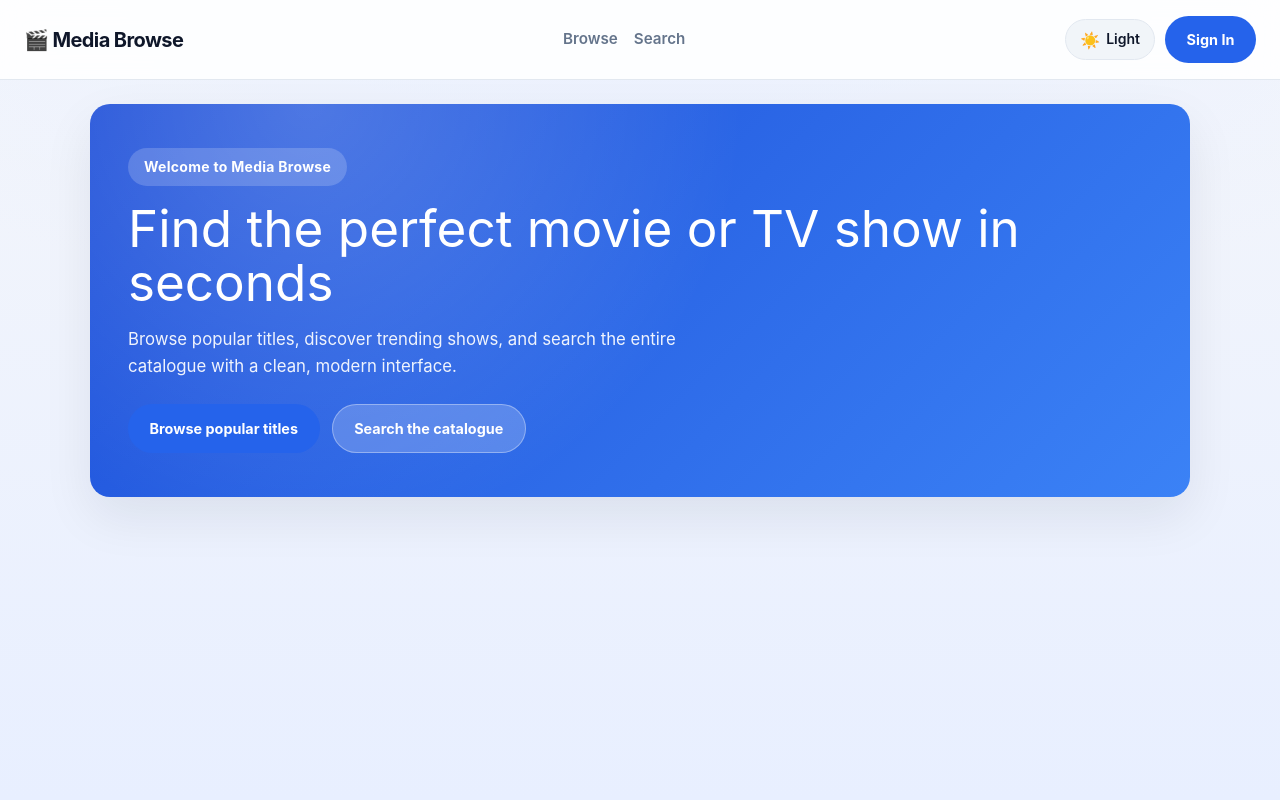
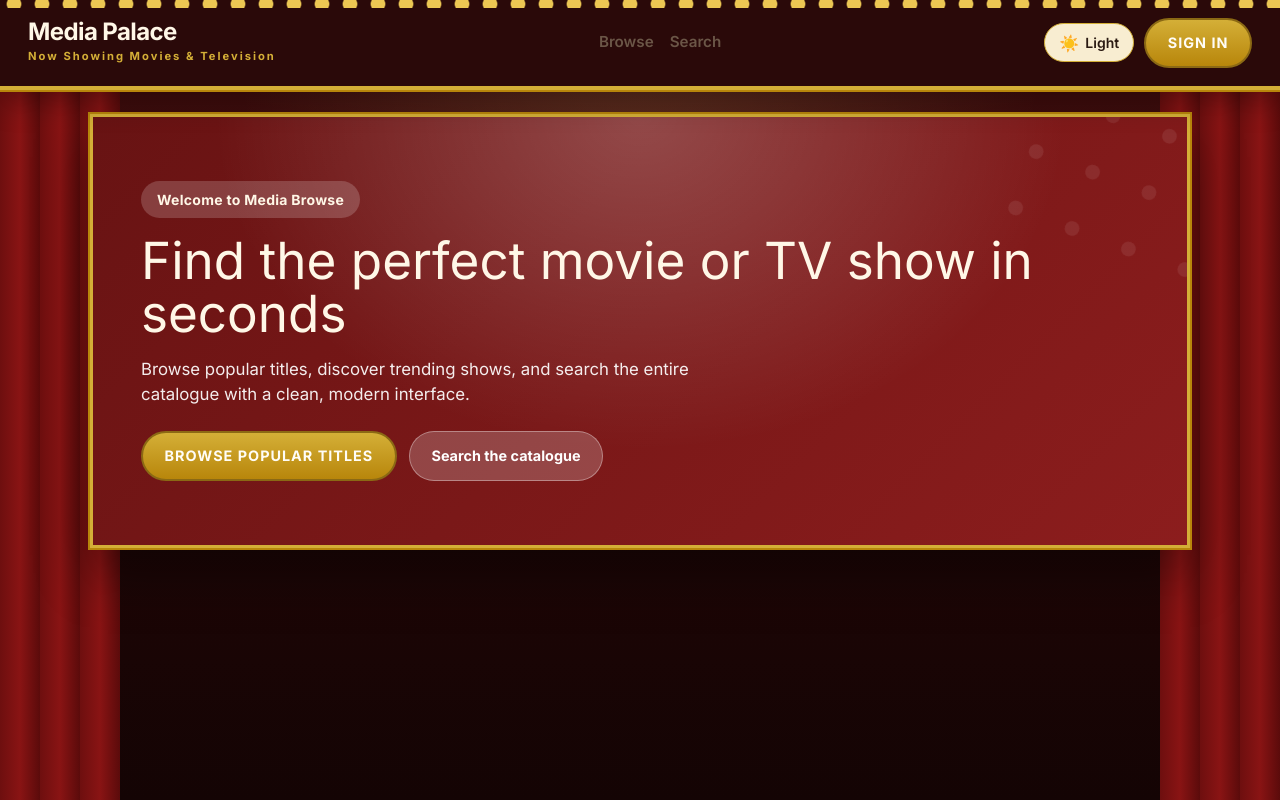
Before and after one commit to UWT-TCSS460-SP26/group-project-frontend-public-group-6, a Next.js app: page / in a window 1280 px wide. Built offline with nearby package versions, Linux system fonts and the light colour scheme; no server answers.

Commit message:
Inital design stage - colors and background

```diff
--- a/app/globals.css
+++ b/app/globals.css
@@ -3,37 +3,35 @@
 /* ─── Light theme (default) ─── */
 :root {
   color-scheme: light;
-  --background: #f4f6fb;
-  --background-accent: #e8efff;
-  --surface: #ffffff;
-  --surface-strong: #f8fafc;
-  --surface-muted: #f1f5f9;
-  --text: #0f172a;
-  --muted: #64748b;
-  --border: #e2e8f0;
-  --border-strong: #cbd5e1;
-  --accent: #2563eb;
-  --accent-hover: #1d4ed8;
-  --accent-soft: #dbeafe;
-  --accent-text: #1e40af;
-  --on-accent: #ffffff;
-  --link: #2563eb;
-  --code-bg: #f1f5f9;
-  --code-text: #334155;
-  --shadow: 0 20px 50px rgba(15, 23, 42, 0.08);
-  --shadow-sm: 0 8px 24px rgba(15, 23, 42, 0.06);
-  --radius: 16px;
-  --hero-start: #1d4ed8;
-  --hero-end: #3b82f6;
-  --alert-bg: #fef2f2;
-  --alert-border: #fecaca;
-  --alert-text: #991b1b;
-  --genre-bg: #e2e8f0;
-  --genre-text: #334155;
-  --thumb-bg: #e2e8f0;
-  --thumb-empty: #64748b;
-  --input-bg: #ffffff;
-  --header-bg: rgba(255, 255, 255, 0.88);
+
+  --background: #1a0b0b;
+  --background-accent: #3d1010;
+
+  --surface: #fff7e7;
+  --surface-strong: #fffdf7;
+  --surface-muted: #f8edd1;
+
+  --text: #2a1a12;
+  --muted: #6b5647;
+
+  --border: #d4af37;
+  --border-strong: #b8860b;
+
+  --accent: #b8860b;
+  --accent-hover: #d4af37;
+
+  --accent-soft: rgba(212, 175, 55, 0.15);
+  --accent-text: #5c3f00;
+  --on-accent: #fffdf7;
+
+  --link: #8b6914;
+
+  --hero-start: #5f1111;
+  --hero-end: #8f1a1a;
+
+  --header-bg: rgba(32, 8, 8, 0.94);
+
+  --radius: 18px;
 }
 
 /* ─── Dark theme (class toggle — wins over system preference) ─── */
@@ -82,22 +80,29 @@ html {
 body {
   margin: 0;
   min-height: 100vh;
+
   background:
-    radial-gradient(ellipse 80% 50% at 50% -10%, var(--background-accent), transparent),
-    linear-gradient(180deg, var(--background) 0%, var(--background-accent) 100%);
+    radial-gradient(
+      ellipse at center top,
+      rgba(255,223,128,.18),
+      transparent 45%
+    ),
+    linear-gradient(
+      180deg,
+      #4b0f0f 0%,
+      #240707 45%,
+      #140404 100%
+    );
+
   color: var(--text);
-  font-family:
-    "Inter",
-    system-ui,
-    -apple-system,
-    BlinkMacSystemFont,
-    "Segoe UI",
-    sans-serif;
-  line-height: 1.6;
-  text-rendering: optimizeLegibility;
+
+  font-family: var(--font-body);
+
+  position: relative;
+
   transition:
-    background 0.25s ease,
-    color 0.2s ease;
+    background .25s ease,
+    color .2s ease;
 }
 
 button,
@@ -148,20 +153,51 @@ main {
 
 /* ─── Header ─── */
 .site-header {
+  position: sticky;
+  top: 0;
+  z-index: 100;
+
+  background: #2a0909;
+
+  border-bottom: 4px solid #d4af37;
+
+  box-shadow:
+    0 0 0 2px #b8860b,
+    0 10px 30px rgba(0,0,0,.35);
+
+  padding: 18px 28px;
+
   display: flex;
   align-items: center;
   justify-content: space-between;
-  gap: 18px;
-  padding: 16px 24px;
-  background: var(--header-bg);
-  backdrop-filter: blur(14px);
-  border-bottom: 1px solid var(--border);
-  position: sticky;
+}
+.site-header::before {
+  content: "";
+
+  position: absolute;
+  left: 0;
+  right: 0;
   top: 0;
-  z-index: 20;
-  transition:
-    background 0.25s ease,
-    border-color 0.25s ease;
+
+  height: 8px;
+
+  background:
+    radial-gradient(circle,#ffd95b 0 45%,transparent 55%)
+    repeat-x;
+
+  background-size: 28px 8px;
+
+  animation: marqueeGlow 4s ease-in-out infinite;
+}
+
+@keyframes marqueeGlow {
+  0%,100% {
+    opacity:.7;
+  }
+
+  50% {
+    opacity:1;
+  }
 }
 
 .site-logo {
@@ -169,6 +205,21 @@ main {
   font-weight: 700;
   letter-spacing: -0.03em;
   color: var(--text);
+}
+
+.logo-main {
+  display:block;
+  font-size:1.5rem;
+  line-height:1;
+  color:#fff7e7;
+}
+
+.logo-sub {
+  display:block;
+  font-size:.7rem;
+  letter-spacing:2px;
+  color:#d4af37;
+  margin-top:4px;
 }
 
 .site-nav {
@@ -293,20 +344,60 @@ main {
 .hero {
   position: relative;
   overflow: hidden;
-  border-radius: calc(var(--radius) + 4px);
-  background: linear-gradient(135deg, var(--hero-start), var(--hero-end));
-  color: #fff;
-  padding: 44px 38px;
-  box-shadow: var(--shadow);
-  margin-bottom: 32px;
+
+  background:
+    linear-gradient(
+      135deg,
+      #681313,
+      #8c1d1d
+    );
+
+  border: 3px solid #d4af37;
+
+  color: #fff7e7;
+
+  box-shadow:
+    0 0 0 2px #b8860b,
+    0 25px 50px rgba(0,0,0,.4);
+
+  padding: 64px 48px;
 }
 
 .hero::before {
-  content: "";
-  position: absolute;
-  inset: 0;
-  background: radial-gradient(circle at 20% 0%, rgba(255, 255, 255, 0.2), transparent 45%);
-  pointer-events: none;
+  content:"";
+
+  position:absolute;
+  inset:0;
+
+  background:
+    radial-gradient(
+      ellipse at center top,
+      rgba(255,255,255,.22),
+      transparent 55%
+    );
+
+  pointer-events:none;
+}
+.hero::after {
+  content:"";
+
+  position:absolute;
+
+  width:260px;
+  height:260px;
+
+  top:-80px;
+  right:-80px;
+
+  opacity:.08;
+
+  background-image:
+    radial-gradient(circle,white 15%,transparent 18%),
+    radial-gradient(circle,white 15%,transparent 18%);
+
+  background-size:60px 60px;
+
+  transform:rotate(20deg);
 }
 
 .hero h1,
@@ -500,8 +591,19 @@ details[open] .filters-summary::after {
 }
 
 .btn-primary {
-  background: var(--accent);
-  color: var(--on-accent);
+  background:
+    linear-gradient(
+      180deg,
+      #d4af37,
+      #b8860b
+    );
+
+  color:#fffdf7;
+
+  border:2px solid #8b6914;
+
+  text-transform:uppercase;
+  letter-spacing:1px;
 }
 
 .btn-primary:hover {
@@ -537,22 +639,21 @@ details[open] .filters-summary::after {
 }
 
 .media-card {
-  display: grid;
-  gap: 0;
-  border-radius: 14px;
-  overflow: hidden;
-  background: var(--surface-strong);
-  border: 1px solid var(--border);
-  transition:
-    transform 0.2s ease,
-    border-color 0.2s ease,
-    box-shadow 0.2s ease;
+  overflow:hidden;
+
+  border:2px solid #d4af37;
+
+  background:#fffaf0;
+
+  transition:all .25s ease;
 }
 
 .media-card:hover {
-  transform: translateY(-3px);
-  border-color: var(--accent);
-  box-shadow: var(--shadow-sm);
+  transform:translateY(-8px);
+
+  box-shadow:
+    0 0 20px rgba(212,175,55,.4),
+    0 15px 40px rgba(0,0,0,.25);
 }
 
 .media-card__thumb {
@@ -565,6 +666,14 @@ details[open] .filters-summary::after {
   width: 100%;
   height: 100%;
   object-fit: cover;
+}
+
+.media-card__thumb img {
+  transition:transform .35s ease;
+}
+
+.media-card:hover .media-card__thumb img {
+  transform:scale(1.05);
 }
 
 .media-card__thumb--empty {
@@ -592,10 +701,11 @@ details[open] .filters-summary::after {
 }
 
 .detail-poster {
-  border-radius: 14px;
-  overflow: hidden;
-  border: 1px solid var(--border);
-  background: var(--thumb-bg);
+  border:4px solid #d4af37;
+
+  box-shadow:
+    0 0 0 2px #8b6914,
+    0 15px 40px rgba(0,0,0,.25);
 }
 
 .detail-poster img {
@@ -624,12 +734,10 @@ details[open] .filters-summary::after {
 }
 
 .genre-tag {
-  background: var(--genre-bg);
-  color: var(--genre-text);
-  border-radius: 999px;
-  padding: 4px 12px;
-  font-size: 0.8rem;
-  font-weight: 600;
+  background:#b8860b;
+  color:#fff7e7;
+  border:1px solid #8b6914;
+  font-weight:700;
 }
 
 .body-text {
@@ -1135,3 +1243,29 @@ details[open] .filters-summary::after {
     padding: 32px 24px;
   }
 }
+body::before,
+body::after {
+  content:"";
+  position:fixed;
+  top:0;
+  width:120px;
+  height:100vh;
+  z-index:-1;
+  pointer-events:none;
+
+  background:
+    repeating-linear-gradient(
+      90deg,
+      #6e0f0f 0px,
+      #891414 20px,
+      #5b0b0b 40px
+    );
+}
+
+body::before {
+  left:0;
+}
+
+body::after {
+  right:0;
+}
--- a/app/layout.tsx
+++ b/app/layout.tsx
@@ -1,12 +1,23 @@
 import type { Metadata } from "next";
 import Header from "@/components/Header";
 import ThemeScript from "@/components/ThemeScript";
+import { Cinzel, Inter } from "next/font/google";
 import "./globals.css";
 
 export const metadata: Metadata = {
   title: "Media Browse",
   description: "Sprint 6 Consumer App",
 };
+
+const cinzel = Cinzel({
+  subsets: ["latin"],
+  variable: "--font-heading",
+});
+
+const inter = Inter({
+  subsets: ["latin"],
+  variable: "--font-body",
+});
 
 export default function RootLayout({
   children,
@@ -18,7 +29,7 @@ export default function RootLayout({
       <head>
         <ThemeScript />
       </head>
-      <body className="app-shell">
+      <body className={`${cinzel.variable} ${inter.variable} app-shell`}>
         <Header />
         <main>{children}</main>
       </body>
--- a/components/Header.tsx
+++ b/components/Header.tsx
@@ -8,7 +8,10 @@ export default async function Header() {
   return (
     <header className="site-header">
       <Link href="/" className="site-logo">
-        🎬 Media Browse
+        <span className="logo-main">Media Palace</span>
+        <span className="logo-sub">
+         Now Showing Movies & Television
+        </span>
       </Link>
 
       <nav className="site-nav">
```
